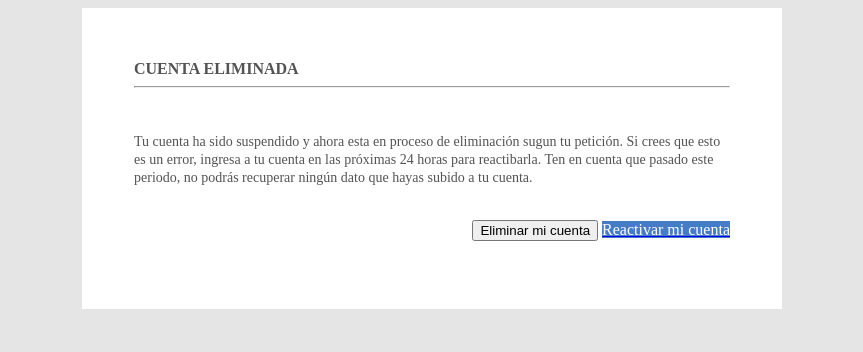
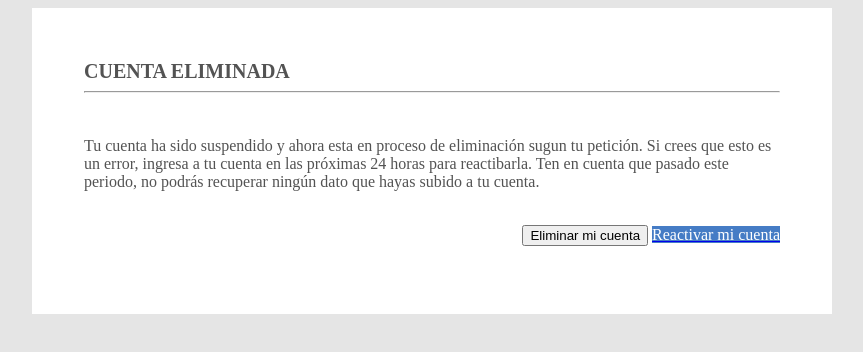
Before and after one commit to jxvideo/Soporte, a plain HTML site: page index.html in a window 1280 px wide. Shown: the whole page, without its empty margins (208-1071 px from the left). Drawn offline with Linux system fonts and the light colour scheme.

Commit message:
Update index.html

```diff
--- a/index.html
+++ b/index.html
@@ -6,17 +6,17 @@
 </head>
 <body bgcolor="#E5E5E5">
 
-  <table bgcolor="#FFFFFF" cellpadding="50" align="center" width="700">
+  <table bgcolor="#FFFFFF" cellpadding="50" align="center" width="800">
     <tr>
       <td>
-        <font style="font-family: 0pen Sans; font-size:16px" color="535353">
+        <font style="font-family: 0pen Sans; font-size:20px" color="535353">
           <b>CUENTA ELIMINADA</b>
           </font>
         <br>
         <hr>
         <br><br>
 
-        <font style="font-family: 0pen Sans; font-size:14px" color="535353">
+        <font style="font-family: 0pen Sans; font-size:16px" color="535353">
           Tu cuenta ha sido suspendido y ahora esta en proceso
           de eliminación sugun tu petición. Si crees que esto es un error, ingresa a tu cuenta en las próximas 24 horas para reactibarla. Ten en cuenta que pasado este periodo, no podrás recuperar ningún dato que hayas subido a tu cuenta.
         </font>
```
